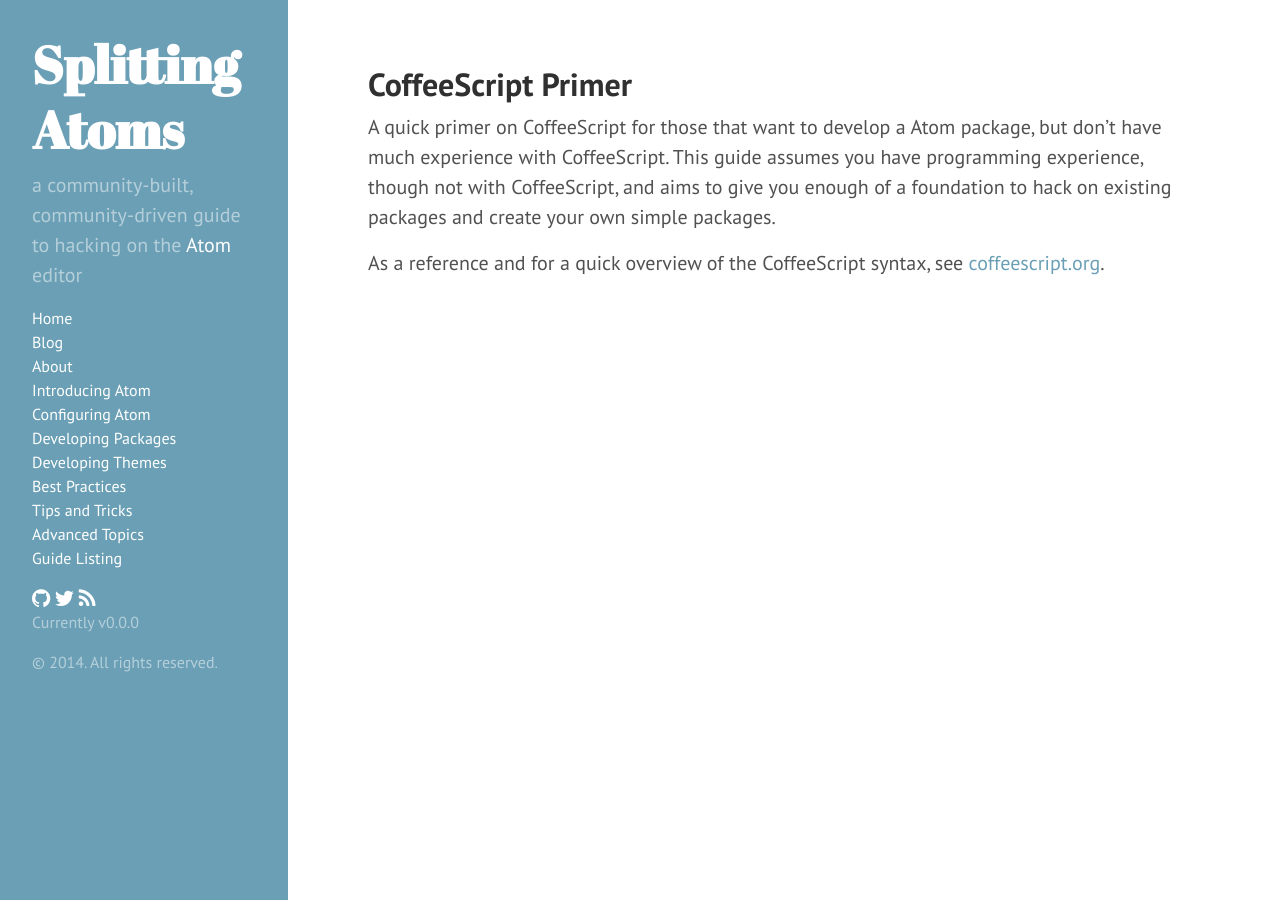
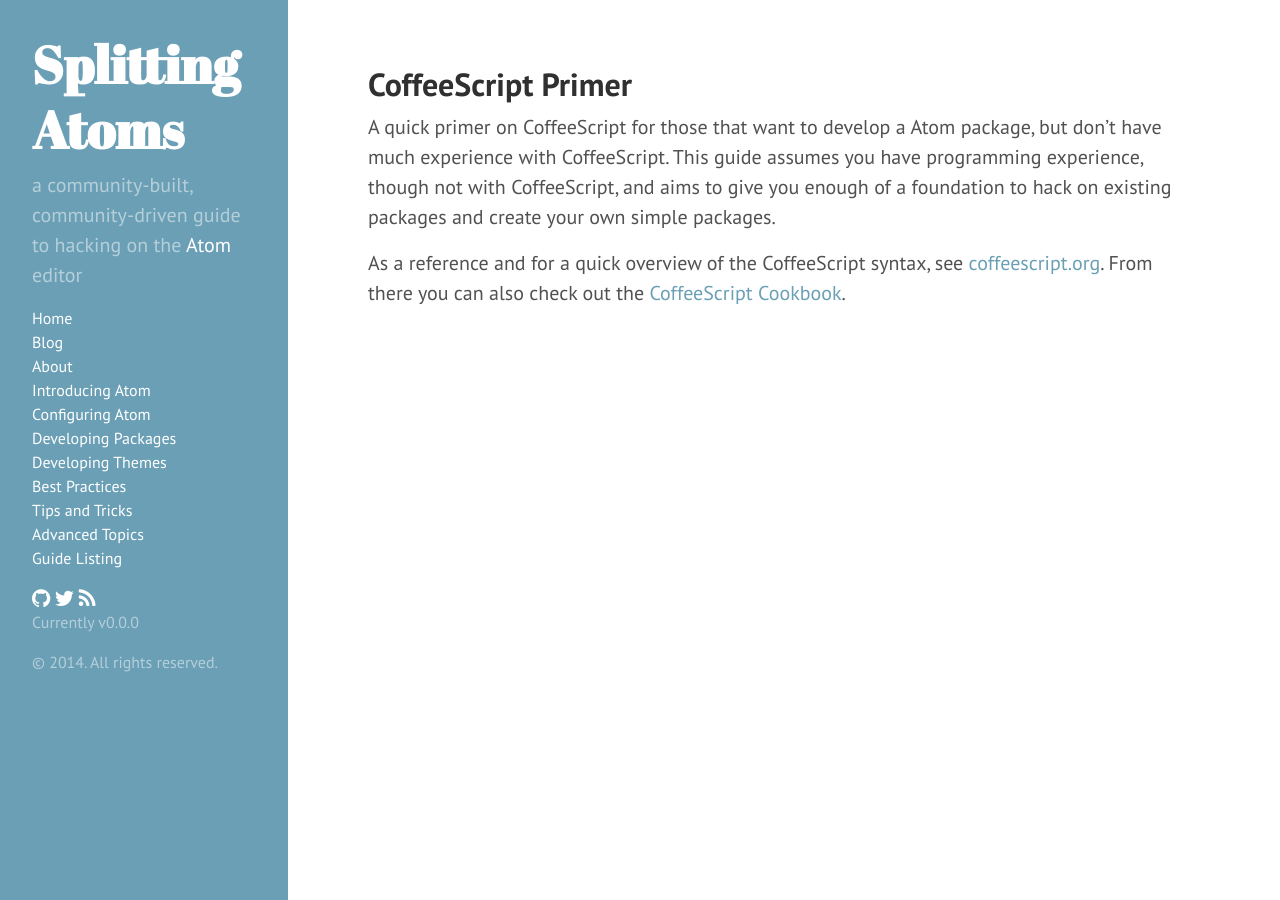
Before and after one commit to jbranchaud/splitting-atoms, a Jekyll site: the page built from CoffeescriptPrimer.md, in a window 1280 px wide. Built offline with Jekyll 4.4.1, drawn with Linux system fonts in a browser that asks for light colours; Markdown is read by kramdown in place of the engine named in the settings.

Commit message:
Adding an additional resource.

```diff
--- a/CoffeescriptPrimer.md
+++ b/CoffeescriptPrimer.md
@@ -10,4 +10,5 @@
 create your own simple packages.
 
 As a reference and for a quick overview of the CoffeeScript syntax, see
-[coffeescript.org](http://coffeescript.org/).
+[coffeescript.org](http://coffeescript.org/). From there you can also
+check out the [CoffeeScript Cookbook](http://coffeescriptcookbook.com/).
```
